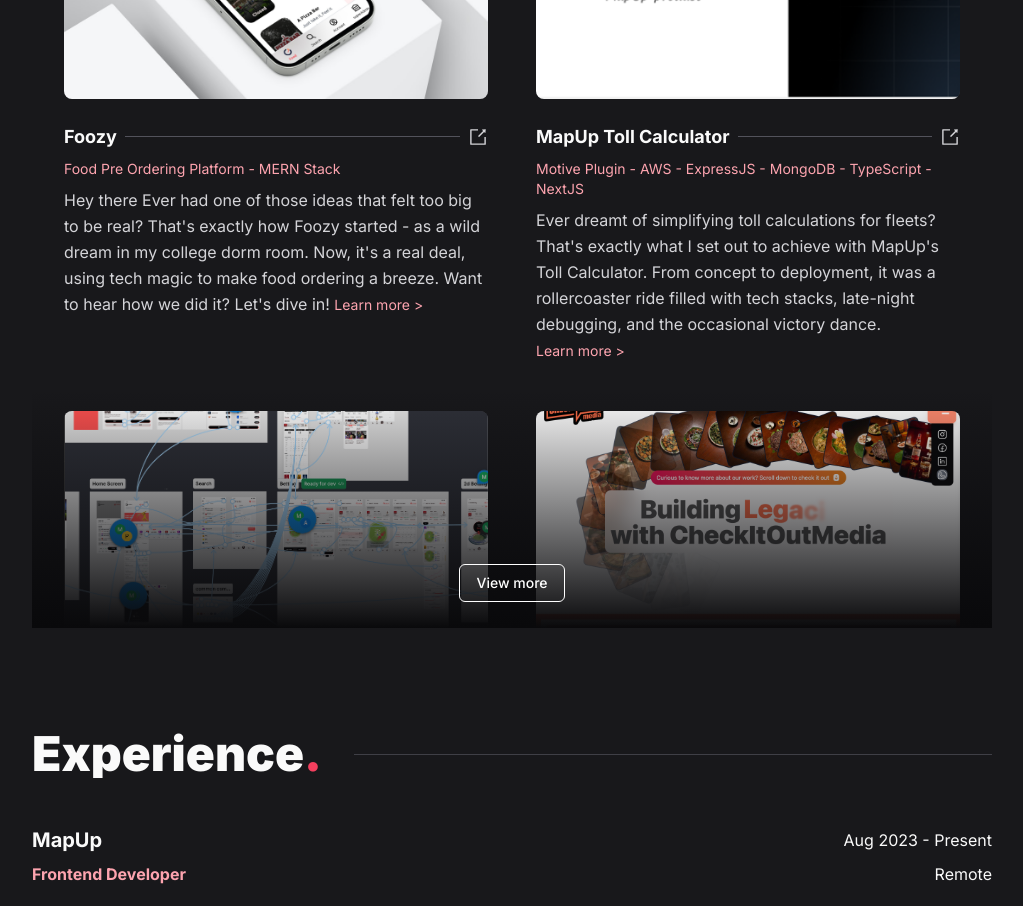
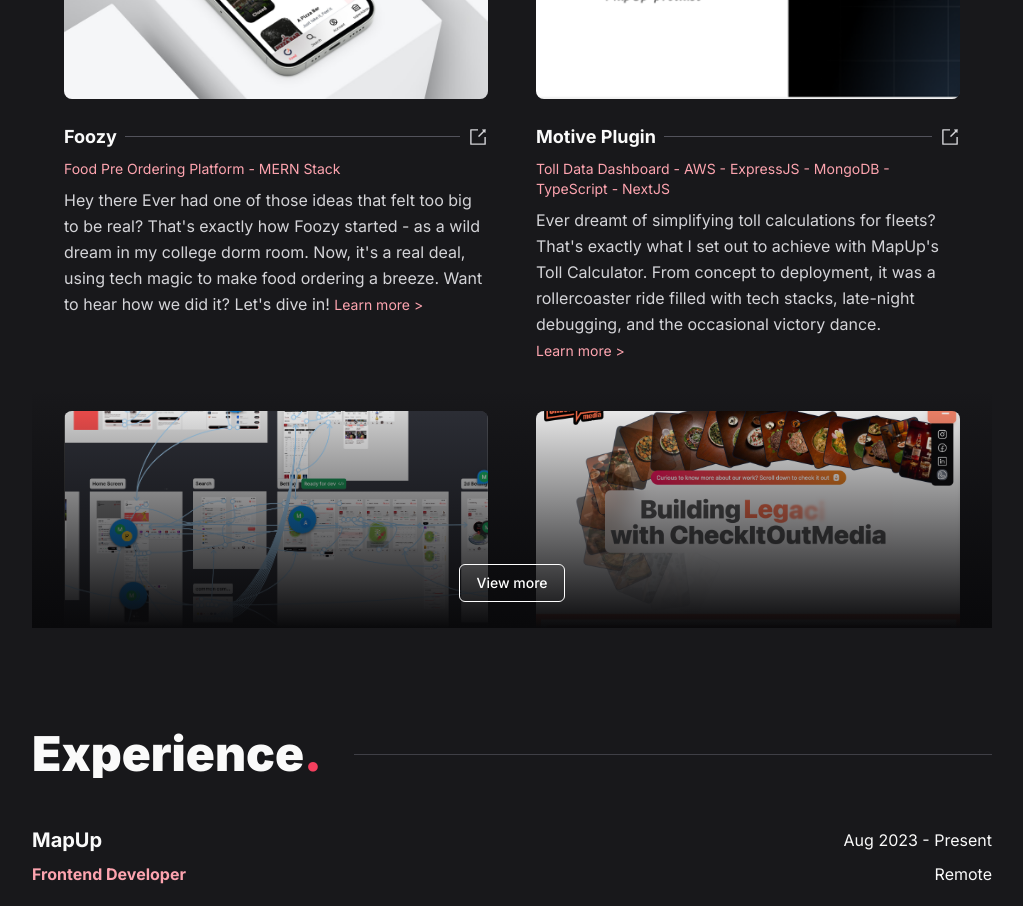
Before and after one commit to Mohith-Kumar28/mohith-portfolio-v2, a Next.js app: page / in a window 1280 px wide. Shown: the part 1600-2506 px from the top of the page, without its empty margins (155-1178 px from the left). Built offline with nearby package versions, Linux system fonts and the light colour scheme.

Commit message:
title of project

```diff
--- a/src/components/projects/Projects.tsx
+++ b/src/components/projects/Projects.tsx
@@ -115,13 +115,13 @@ const projects = [
     ),
   },
   {
-    title: "MapUp Toll Calculator",
+    title: "Motive Plugin",
     imgSrc: "/works/7.png",
     code: "",
     projectLink:
       "https://marketplace.gomotive.com/app/tolltally-gps-based-instant-toll-billing",
     tech: [
-      "Motive Plugin",
+      "Toll Data Dashboard",
       "AWS",
       "ExpressJS",
       "MongoDB",
```
